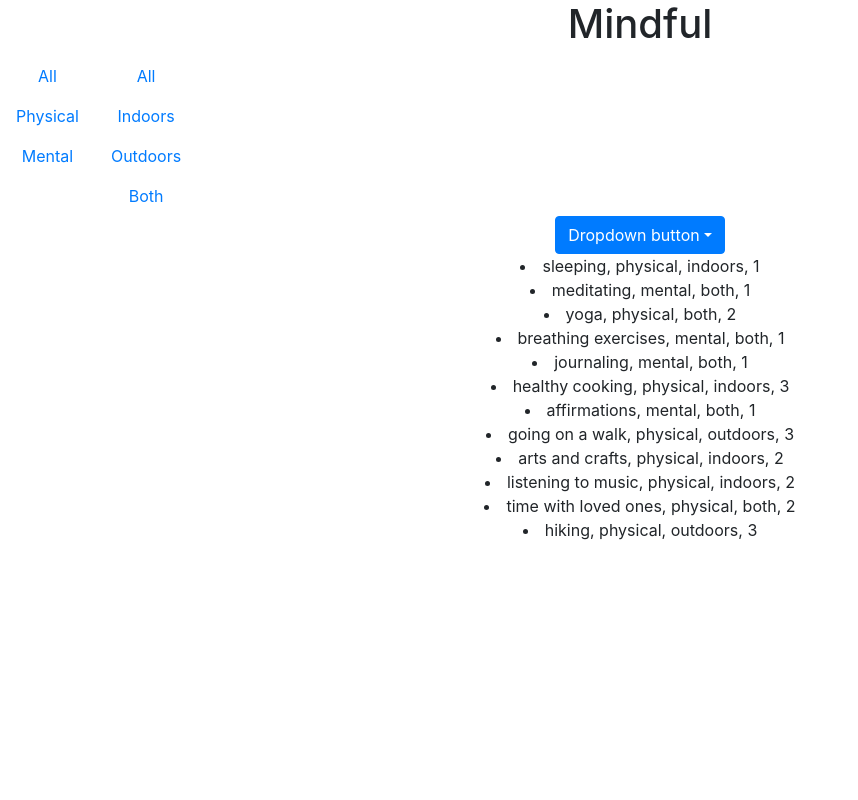
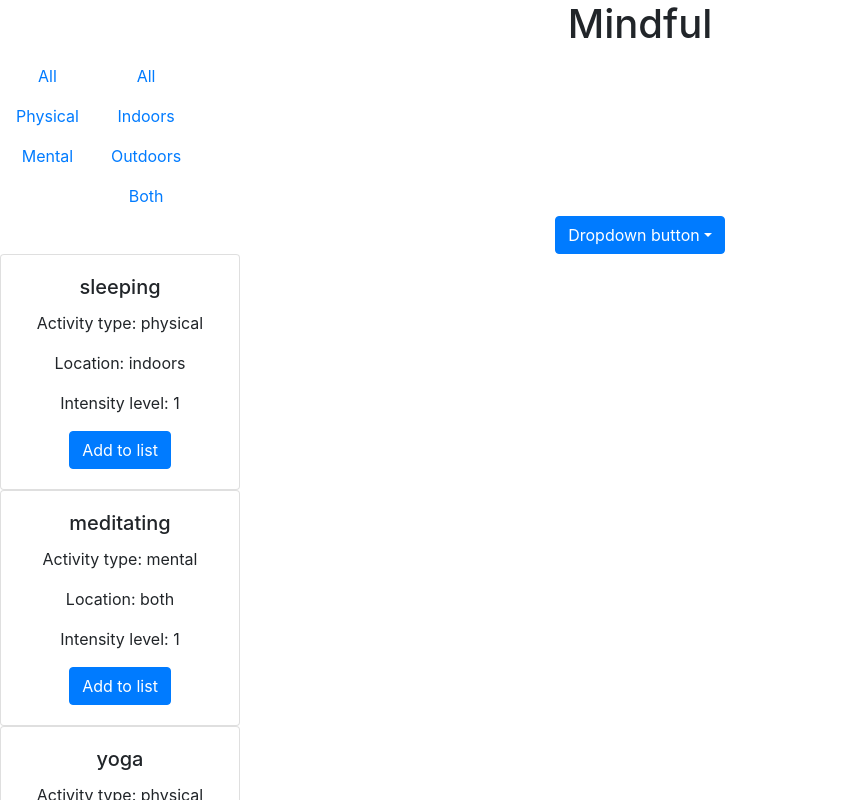
Before and after one commit to lauren-choi/favshows, a React (Create React App) app: page / in a window 1280 px wide. Shown: the top 800 px of the page, without its empty margins (0-858 px from the left). Built offline with nearby package versions, Linux system fonts and the light colour scheme.

Commit message:
updated item display with bootstrap cards

```diff
--- a/src/DisplayList.js
+++ b/src/DisplayList.js
@@ -1,4 +1,6 @@
 import React, { Component } from 'react';
+import Card from 'react-bootstrap/Card';
+import Button from 'react-bootstrap/Button'
 
 export default class DisplayList extends React.Component {
 
@@ -9,7 +11,22 @@ export default class DisplayList extends React.Component {
   render() {
     return (
       <div>
-        {this.props.list.map(item => <li>{item.name}, {item.type}, {item.location}, {item.intensity}</li>)}
+        {this.props.list.map(item =>
+        <Card style={{ width: '15rem' }}>
+          <Card.Body>
+            <Card.Title>{item.name}</Card.Title>
+            <Card.Text>
+              Activity type: {item.type}
+            </Card.Text>
+            <Card.Text>
+              Location: {item.location}
+            </Card.Text>
+            <Card.Text>
+              Intensity level: {item.intensity}
+            </Card.Text>
+            <Button variant="primary">Add to list</Button>
+          </Card.Body>
+        </Card>)}
       </div>
     );
   }
```
